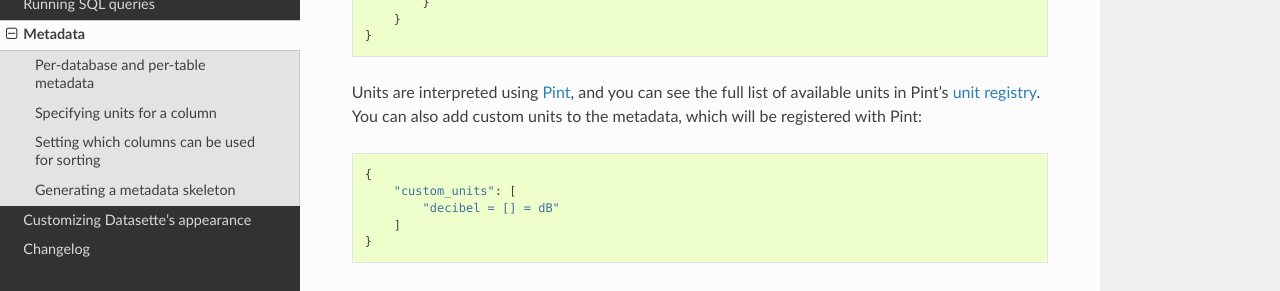
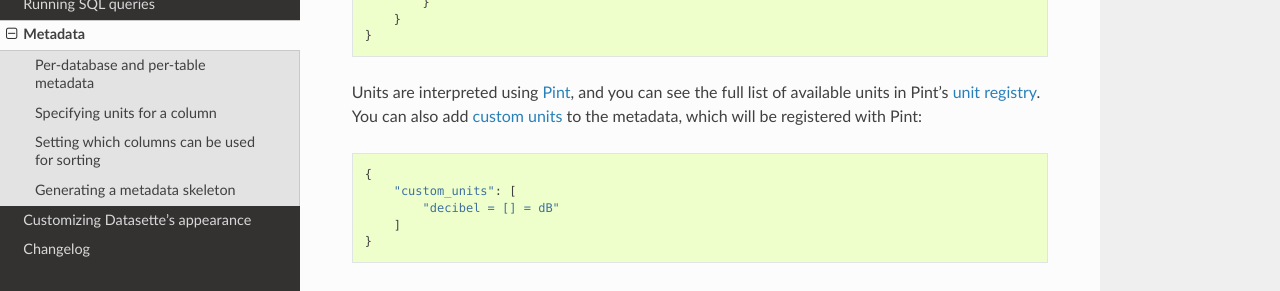
Before and after one commit to simonw/datasette, a Sphinx documentation site: the page built from docs/metadata.rst, in a window 1280 px wide and 900 px high, scrolled down 1481 px. Shown: the part 175-466 px from the top of the window. Built offline with Sphinx 7.4.7 and the Read the Docs theme 2.0.0, drawn with Linux system fonts in a browser that asks for light colours.

```diff
--- a/docs/metadata.rst
+++ b/docs/metadata.rst
@@ -79,7 +79,7 @@ Column units are configured in the metadata like so::
     }
 
 Units are interpreted using Pint_, and you can see the full list of available units in
-Pint's `unit registry`_. You can also add custom units to the metadata, which will be
+Pint's `unit registry`_. You can also add `custom units`_ to the metadata, which will be
 registered with Pint::
 
     {
```
Also changed, not shown: other parts of docs/metadata.rst (+1 -0 lines).
